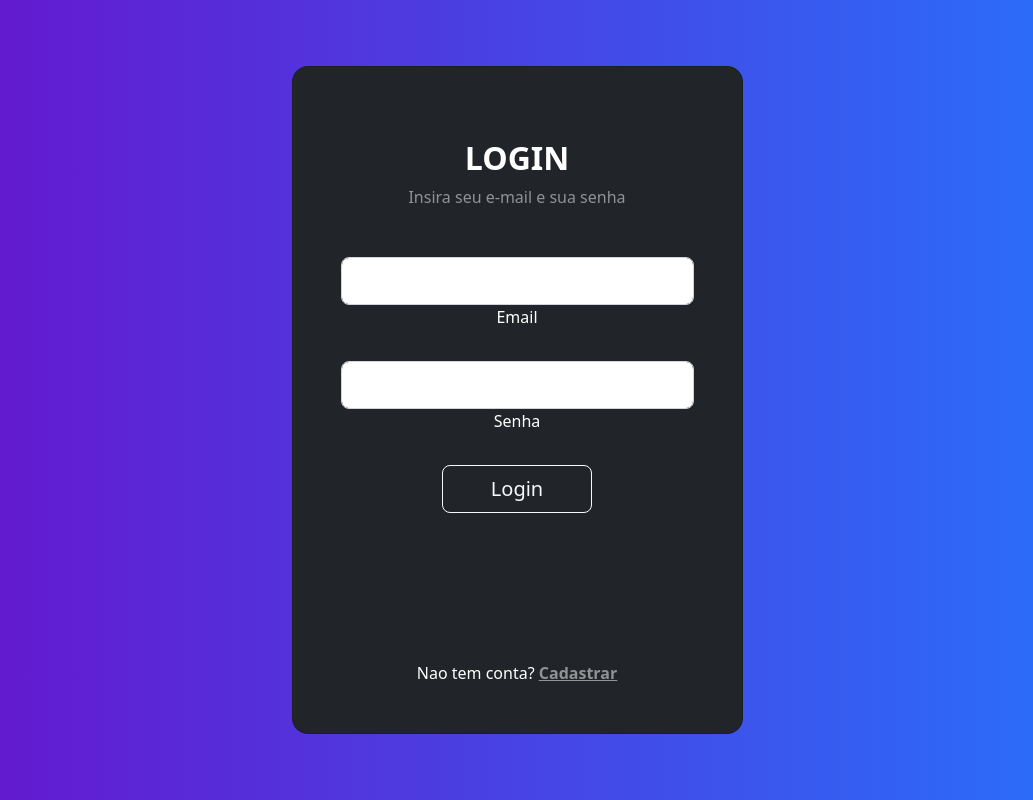
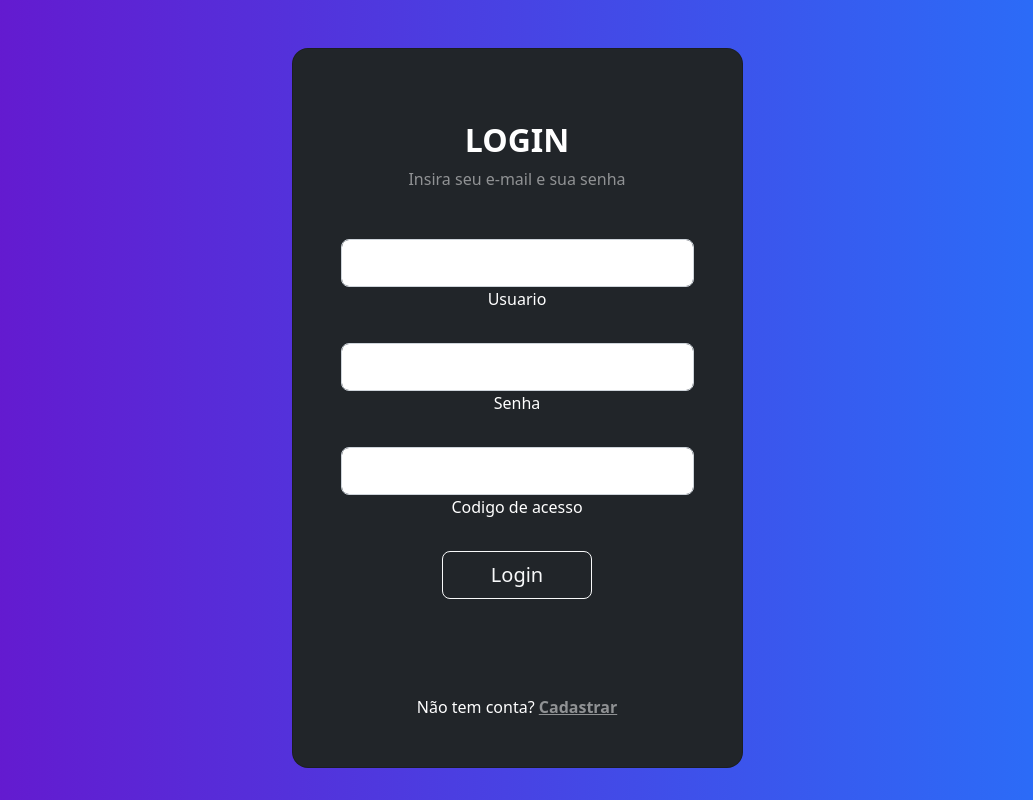
Before and after one commit to DiegoEvangelista15/LaserParameter, a Django app: page / in a window 1280 px wide. Shown: the part 85-885 px from the top of the page, without its empty margins (123-1156 px from the left). Run offline with Django 4.2, Linux system fonts and the light colour scheme.

Commit message:
Sistema de login e logout

```diff
--- a/main/templates/base.html
+++ b/main/templates/base.html
@@ -40,7 +40,7 @@
                 Logado: {{ user.username|title }}
                 </a>
                 <ul class="dropdown-menu" aria-labelledby="navbarDropdown">
-                  <li><a class="dropdown-item" href="#">Log Off</a></li>
+                  <li><a class="dropdown-item" href="{% url 'logout' %}">Log Off</a></li>
                 </ul>
               </li>
             </ul>
--- a/main/templates/index.html
+++ b/main/templates/index.html
@@ -14,31 +14,30 @@
 
                 <h2 class="fw-bold mb-2 text-uppercase">Login</h2>
                 <p class="text-white-50 mb-5">Insira seu e-mail e sua senha</p>
-
+                <form action="{% url 'login' %}" method="post">
+                    {% csrf_token %}
                 <div class="form-outline form-white mb-4">
-                  <input type="email" id="typeEmailX" class="form-control form-control-lg" />
-                  <label class="form-label" for="typeEmailX">Email</label>
+                  <input type="usuario" name="usuario" id="typeEmailX" class="form-control form-control-lg" />
+                  <label class="form-label" for="typeEmailX">Usuario</label>
                 </div>
 
                 <div class="form-outline form-white mb-4">
-                  <input type="password" id="typePasswordX" class="form-control form-control-lg" />
+                  <input type="password" name="password" id="typePasswordX" class="form-control form-control-lg" />
                   <label class="form-label" for="typePasswordX">Senha</label>
+                </div>
+
+                <div class="form-outline form-white mb-4">
+                  <input type="password" name="password2" id="typePasswordX" class="form-control form-control-lg" />
+                  <label class="form-label" for="typePasswordX">Codigo de acesso</label>
                 </div>
 
 
 
                 <button class="btn btn-outline-light btn-lg px-5" type="submit">Login</button>
-
-                <div class="d-flex justify-content-center text-center mt-4 pt-1">
-                  <a href="#!" class="text-white"><i class="fab fa-facebook-f fa-lg"></i></a>
-                  <a href="#!" class="text-white"><i class="fab fa-twitter fa-lg mx-4 px-2"></i></a>
-                  <a href="#!" class="text-white"><i class="fab fa-google fa-lg"></i></a>
-                </div>
-
+                </form>
               </div>
-
               <div>
-                <p class="mb-0">Nao tem conta? <a href="#!" class="text-white-50 fw-bold">Cadastrar</a>
+                <p class="mb-0">Não tem conta? <a href="#!" class="text-white-50 fw-bold">Cadastrar</a>
                 </p>
               </div>
 
--- a/main/urls.py
+++ b/main/urls.py
@@ -8,4 +8,6 @@ urlpatterns = [
     path('criar_param/', views.criar_param, name='criar_param'),
     path('editar_excluir/', views.editar_excluir, name='editar_excluir'),
     path('listar_param/', views.listar_param, name='listar_param'),
+    path('logout/', views.logout, name='logout'),
+    path('login/', views.login, name='login'),
 ]
--- a/main/views.py
+++ b/main/views.py
@@ -1,9 +1,32 @@
-from django.shortcuts import render
+from django.shortcuts import render, redirect, get_object_or_404, get_list_or_404
+from django.contrib import auth, messages
 
-# Create your views here.
+
 
 def index(request):
     return render(request, 'index.html')
+
+def login(request):
+    if request.method == "POST":
+        usuario = request.POST['usuario']
+        password = request.POST['password']
+        password2 = request.POST['password2']
+
+        if password2 == '1234':
+            if usuario == '' or password == '':
+                return redirect('index')
+            user = auth.authenticate(request, username=usuario, password=password)
+            if user is not None:
+                auth.login(request, user)
+                return redirect('main_page')
+    return render(request, 'index.html')
+
+def logout(request):
+    auth.logout(request)
+    return redirect('index')
+
+def criar_conta(request):
+    ...
 
 def main_page(request):
     return render(request, 'pagina_principal.html')
```
